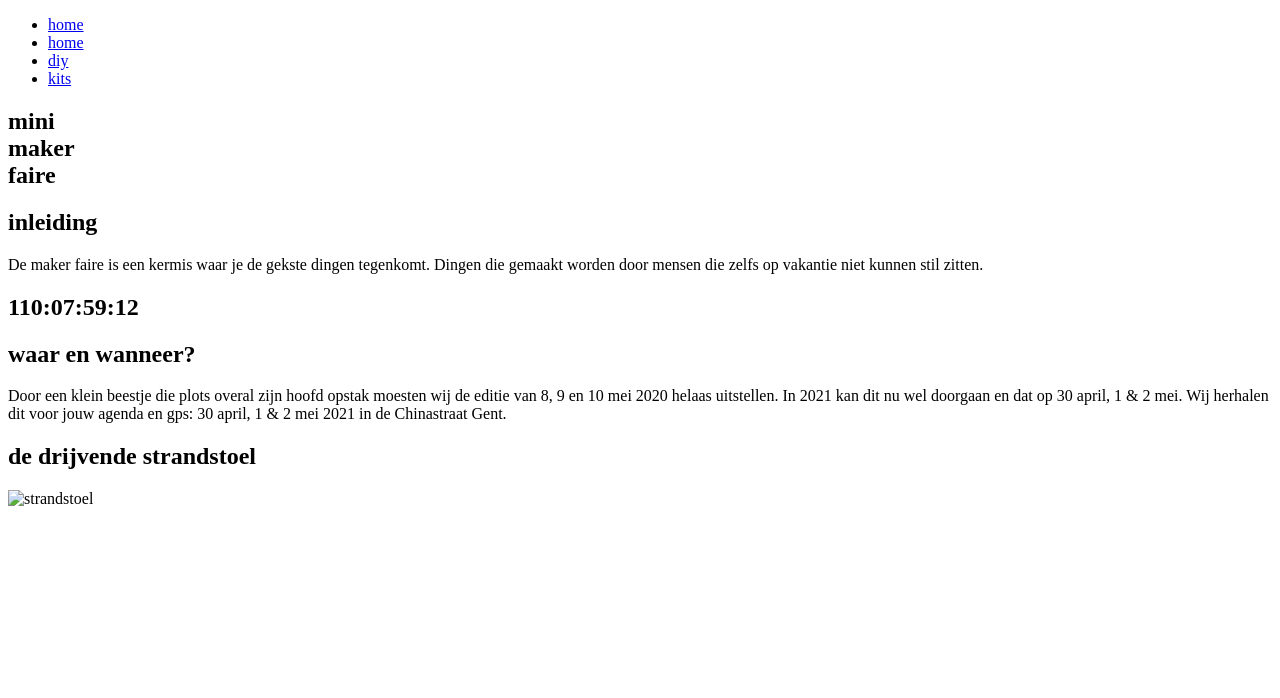
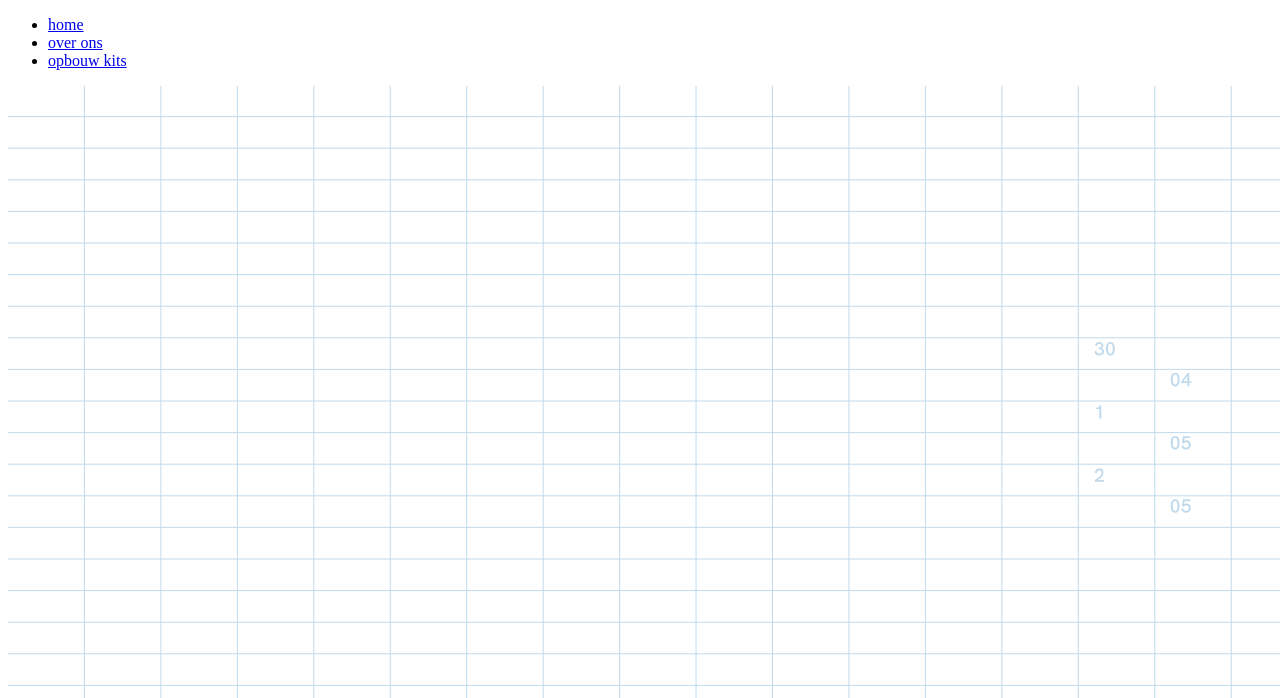
Before and after one commit to devinekask/int3-thibautdegryse, a PHP site: template src/view/Materials/index.php in a window 1280 px wide; the page is wider, and only the part inside the window is pictured. Shown: the top 698 px of that part. Before the commit the page ends 506 px from the top of that part, so only its background shows below. Run offline with PHP 8.4, Linux system fonts and the light colour scheme; the template is opened without the code that fills it, so the values that code supplies are empty.

Commit message:
added 1920 pictures, build the layout and the index page

```diff
--- a/src/css/style.css
+++ b/src/css/style.css
@@ -6,13 +6,13 @@
 @import url(index.css);
 @import url(kits.css);
 
-
 html {
   font-size: 62.5%;
+  background-color: #fffffc;
   box-sizing: border-box;
   height: 100%;
   font-family: Helvetica, sans-serif;
-  color: #1f1f1f;
+  color: #466c90;
   scroll-behavior: smooth;
 }
 /* stylelint-disable */
@@ -27,6 +27,6 @@ html {
 }
 
 .has-js {
- display: none;
+  display: none;
 }
 /* CONTENT */
--- a/src/view/Materials/index.php
+++ b/src/view/Materials/index.php
@@ -1,19 +1,30 @@
+<div class="header">
+<img class="header__grid" src="assets/grids/main-grid-1920.svg" alt="">
+</div>
+<div class="header">
+<img class="header__beach" src="assets/images/beach1920.svg" alt="">
+</div>
+
 <article>
-    <h1 class=header__titel>mini<br> maker <br>faire</h1>
 
-    <section>
-        <h2 class=hidden>inleiding</h2>
-        <p class="pagina__inleiding">
-         De maker faire is een kermis waar je de gekste dingen tegenkomt. Dingen die gemaakt worden door mensen die
-         zelfs op vakantie niet kunnen stil zitten.
+
+    <h1 class=header__titel> <span class="hidden">mini maker faire</span></h1>
+
+    <section class="inleiding__section">
+        <h2 class="subtitel"> de mini maker faire?</h2>
+        <p class="inleiding">
+        Ben je iemand die niet kan stilzitten, altijd teveel nadenkt en berekent hoe je dingen kan aanpakken?
+        Zelfs tijdens je vakanties?
+        Wel jammer voor je... <strong class="strong strong__gelukkig">gelukkig</strong> hebben wij de oplossing voor jou!
+        De <strong class="strong">Mini Maker Faire</strong> is dé kermis waar de gekste dingen gemaakt worden.
         </p>
     </section>
     <section>
-        <h2 class="countdown">110:07:59:12</h2>
+        <h2>110:07:59:12</h2>
     </section>
     <section>
-        <h2 class="titel titel--twee">waar en wanneer?</h2>
-        <p class="pagina__inleiding pagina__inleiding--twee">
+        <h2>waar en wanneer?</h2>
+        <p>
             Door een klein beestje die plots overal zijn hoofd opstak
             moesten wij de editie van 8, 9 en 10 mei 2020 helaas uitstellen.
             In 2021 kan dit nu wel doorgaan en dat op 30 april, 1 & 2 mei.
@@ -23,7 +34,7 @@
     </section>
 </article>
 <article>
-    <h1 class="topicTitel">de drijvende strandstoel</h1>
+    <h1>de drijvende strandstoel</h1>
     <section>
         <p>
 
--- a/src/view/Materials/kits.php
+++ b/src/view/Materials/kits.php
@@ -7,6 +7,8 @@
      <p class="totaal__prijs">
          €... prijs van de kit
      </p>
+
+
 
     <div class="grid__container">
         <?php foreach ($materials as $material):?>
@@ -18,4 +20,4 @@
          </section>
         <?php endforeach?>
     </div>
-    </article>
+</article>
--- a/src/view/layout.php
+++ b/src/view/layout.php
@@ -14,17 +14,16 @@
         <nav>
           <div class="container">
             <ul class="navigation__list">
-              <li> <a class="home--image" href="index.php">home </a></li>
-              <li> <a href="index.php">home </a></li>
-              <li> <a href="index.php?page=diy">diy </a></li>
-              <li> <a href="index.php?page=kits">kits </a></li>
+               <a class="home__image" href="index.php"></a>
+                <div class="navigation__container">
+                  <li> <a class="navigation__item" href="index.php">home </a></li>
+                  <li> <a class="navigation__item" href="index.php?page=diy">over ons</a></li>
+                  <li> <a class="navigation__item" href="index.php?page=kits">opbouw kits </a></li>
+              </div>
            </ul>
           </div>
 
         </nav>
-
-
-
     </header>
     <main class="content">
       <div class=container>
```
Also changed, not shown: src/css/index.css (+53 -26 lines), src/css/layout.css (+27 -11 lines), src/css/vars.css (+12 -5 lines), src/assets/grids/main-grid-1920.svg (added), src/assets/images/beach1920.svg (added), src/assets/images/hammer1920.png (added), src/assets/logos/logo.png (renamed from src/assets/images/logo.png), src/assets/logos/makerfaire1920.svg (added).
